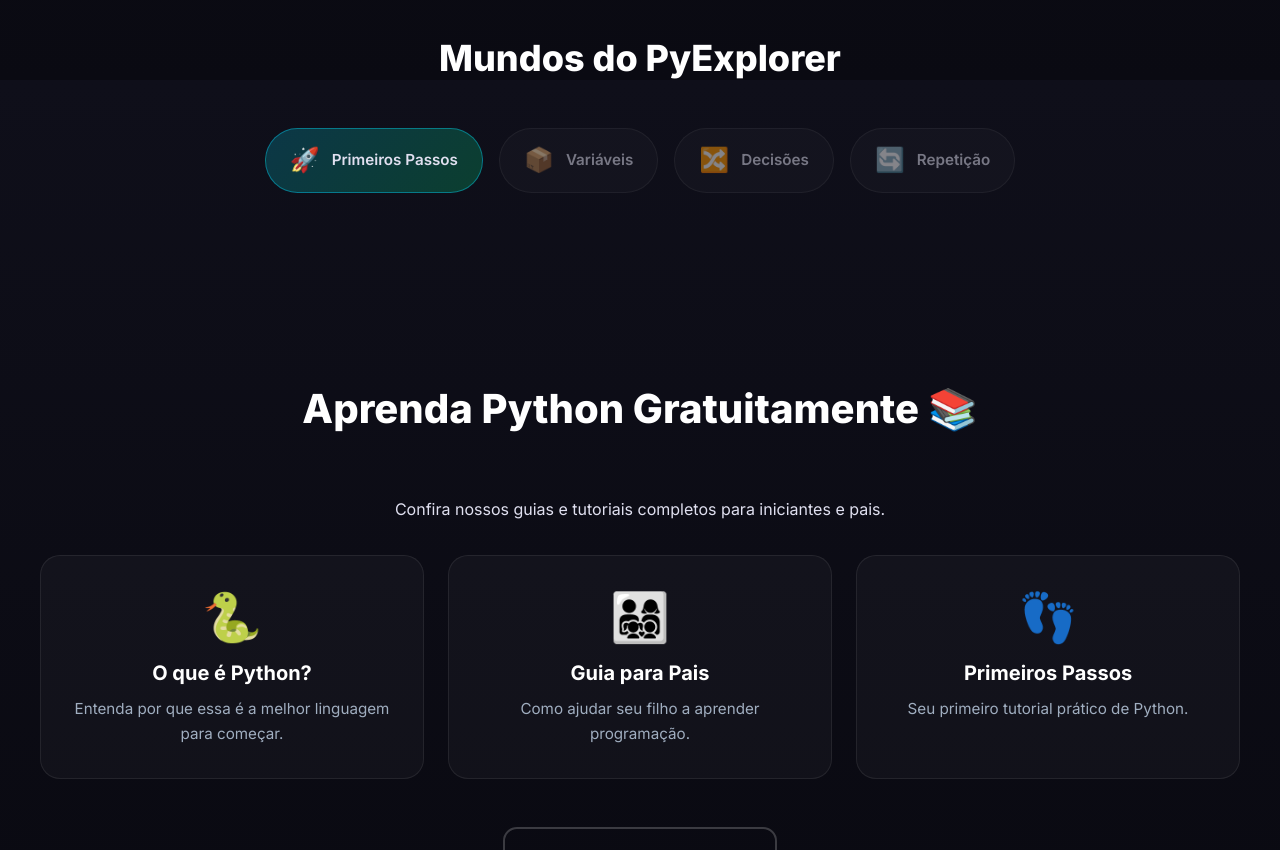
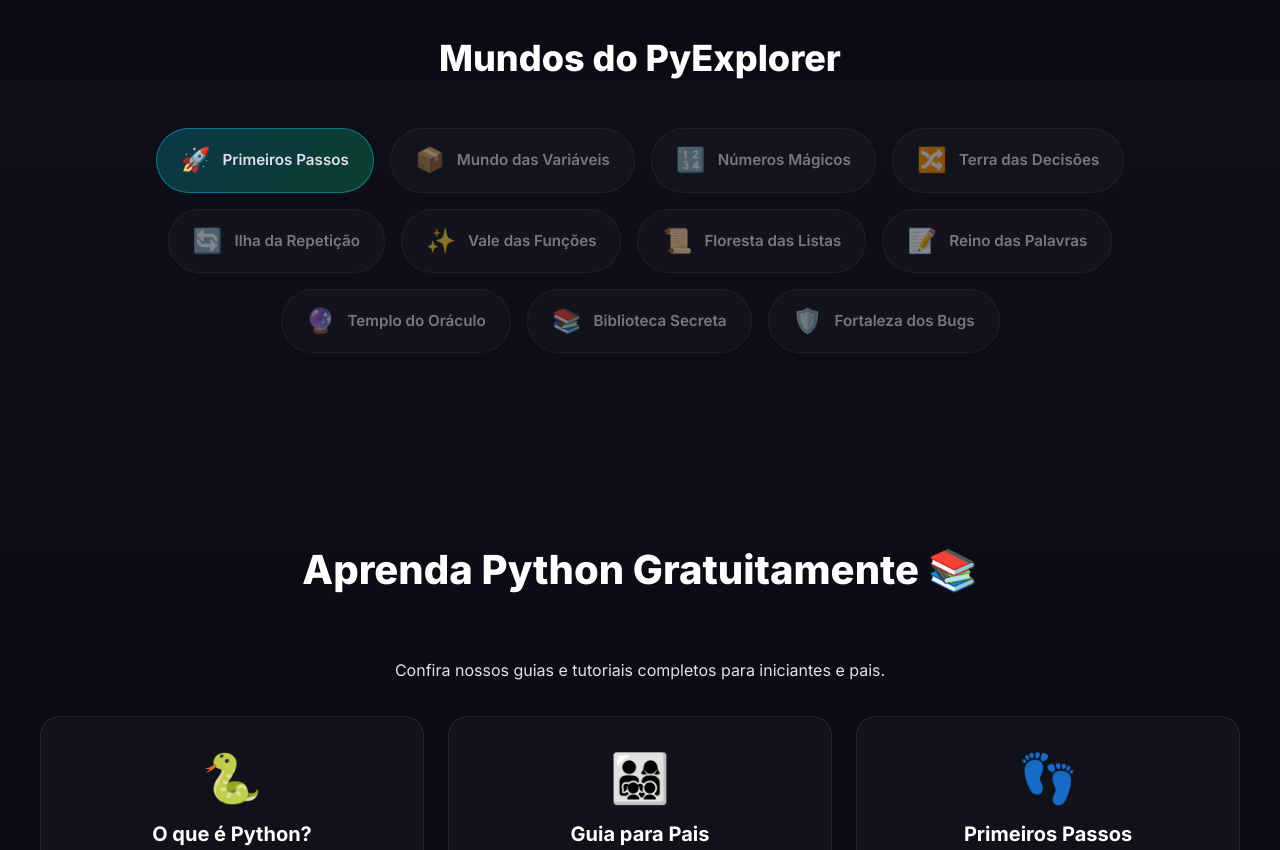
Before and after one commit to albertoivo/PyExplorer, a React (Vite) app: page / in a window 1280 px wide. Shown: the part 1520-2370 px from the top of the page. Built offline with nearby package versions, Linux system fonts and the light colour scheme; no server answers; the database is empty; a web font is replaced by a local one.

Commit message:
feat: add Firebase App Check with reCAPTCHA v3
- Integrated App Check for additional layer of security
- Using free reCAPTCHA v3 (unlimited, no cost)
- Debug mode enabled for local development
- Graceful fallback when not configured

```diff
--- a/src/components/game/WorldMap.tsx
+++ b/src/components/game/WorldMap.tsx
@@ -3,111 +3,12 @@ import type { World } from '../../types/question';
 import { useAuth } from '../../hooks/useAuth';
 import { TutorialModal, FlashcardDeck } from '../education';
 import { getTutorialByWorld } from '../../data/educationContent';
+import { WORLDS } from '../../data/worlds';
+import type { WorldInfo } from '../../data/worlds';
 import { StoryModal } from './StoryModal';
 import { WorldCard } from './WorldCard';
 import { STORY_CHAPTERS, type StoryEpisode } from '../../data/gamificationData';
 import './WorldMap.css';
-
-interface WorldInfo {
-    id: World;
-    name: string;
-    description: string;
-    icon: string;
-    color: string;
-    requiredScore?: number;
-}
-
-// Definição dos mundos do jogo
-// Ordem pedagógica correta: básico → variáveis → números → decisões → repetições → funções → listas → strings
-const WORLDS: WorldInfo[] = [
-    {
-        id: 'basic_commands',
-        name: 'Primeiros Passos',
-        description: 'Aprenda a dar os primeiros comandos em Python!',
-        icon: '🚀',
-        color: '#00d9ff',
-    },
-    {
-        id: 'variables',
-        name: 'Mundo das Variáveis',
-        description: 'Guarde informações em caixinhas mágicas!',
-        icon: '📦',
-        color: '#667eea',
-        requiredScore: 30,
-    },
-    {
-        id: 'numbers',
-        name: 'Números Mágicos',
-        description: 'Faça cálculos incríveis como um mago da matemática!',
-        icon: '🔢',
-        color: '#9f7aea',
-        requiredScore: 60,
-    },
-    {
-        id: 'conditions',
-        name: 'Terra das Decisões',
-        description: 'Faça escolhas e crie caminhos diferentes!',
-        icon: '🔀',
-        color: '#f093fb',
-        requiredScore: 100,
-    },
-    {
-        id: 'loops',
-        name: 'Ilha da Repetição',
-        description: 'Repita comandos como um feiticeiro!',
-        icon: '🔄',
-        color: '#48bb78',
-        requiredScore: 150,
-    },
-    {
-        id: 'functions',
-        name: 'Vale das Funções',
-        description: 'Crie suas próprias magias reutilizáveis!',
-        icon: '✨',
-        color: '#ed8936',
-        requiredScore: 200,
-    },
-    {
-        id: 'lists',
-        name: 'Floresta das Listas',
-        description: 'Organize muitas coisas numa única lista!',
-        icon: '📜',
-        color: '#fc8181',
-        requiredScore: 260,
-    },
-    {
-        id: 'strings',
-        name: 'Reino das Palavras',
-        description: 'Manipule textos e crie histórias!',
-        icon: '📝',
-        color: '#fbd38d',
-        requiredScore: 320,
-    },
-    {
-        id: 'user_input',
-        name: 'Templo do Oráculo',
-        description: 'Aprenda a conversar com o usuário!',
-        icon: '🔮',
-        color: '#d69e2e',
-        requiredScore: 380,
-    },
-    {
-        id: 'dictionaries',
-        name: 'Biblioteca Secreta',
-        description: 'Guarde segredos em dicionários!',
-        icon: '📚',
-        color: '#9b2c2c',
-        requiredScore: 440,
-    },
-    {
-        id: 'error_handling',
-        name: 'Fortaleza dos Bugs',
-        description: 'Proteja seu código contra erros!',
-        icon: '🛡️',
-        color: '#4a5568',
-        requiredScore: 500,
-    },
-];
 
 // Chave para guardar tutoriais vistos
 const VIEWED_TUTORIALS_KEY = 'pyexplorer_viewed_tutorials';
--- /dev/null
+++ b/src/data/worlds.ts
@@ -0,0 +1,102 @@
+import type { World } from '../types/question';
+
+export interface WorldInfo {
+    id: World;
+    name: string;
+    description: string;
+    icon: string;
+    color: string;
+    requiredScore?: number;
+}
+
+// Definição dos mundos do jogo
+// Ordem pedagógica correta: básico → variáveis → números → decisões → repetições → funções → listas → strings
+export const WORLDS: WorldInfo[] = [
+    {
+        id: 'basic_commands',
+        name: 'Primeiros Passos',
+        description: 'Aprenda a dar os primeiros comandos em Python!',
+        icon: '🚀',
+        color: '#00d9ff',
+    },
+    {
+        id: 'variables',
+        name: 'Mundo das Variáveis',
+        description: 'Guarde informações em caixinhas mágicas!',
+        icon: '📦',
+        color: '#667eea',
+        requiredScore: 30,
+    },
+    {
+        id: 'numbers',
+        name: 'Números Mágicos',
+        description: 'Faça cálculos incríveis como um mago da matemática!',
+        icon: '🔢',
+        color: '#9f7aea',
+        requiredScore: 60,
+    },
+    {
+        id: 'conditions',
+        name: 'Terra das Decisões',
+        description: 'Faça escolhas e crie caminhos diferentes!',
+        icon: '🔀',
+        color: '#f093fb',
+        requiredScore: 100,
+    },
+    {
+        id: 'loops',
+        name: 'Ilha da Repetição',
+        description: 'Repita comandos como um feiticeiro!',
+        icon: '🔄',
+        color: '#48bb78',
+        requiredScore: 150,
+    },
+    {
+        id: 'functions',
+        name: 'Vale das Funções',
+        description: 'Crie suas próprias magias reutilizáveis!',
+        icon: '✨',
+        color: '#ed8936',
+        requiredScore: 200,
+    },
+    {
+        id: 'lists',
+        name: 'Floresta das Listas',
+        description: 'Organize muitas coisas numa única lista!',
+        icon: '📜',
+        color: '#fc8181',
+        requiredScore: 260,
+    },
+    {
+        id: 'strings',
+        name: 'Reino das Palavras',
+        description: 'Manipule textos e crie histórias!',
+        icon: '📝',
+        color: '#fbd38d',
+        requiredScore: 320,
+    },
+    {
+        id: 'user_input',
+        name: 'Templo do Oráculo',
+        description: 'Aprenda a conversar com o usuário!',
+        icon: '🔮',
+        color: '#d69e2e',
+        requiredScore: 380,
+    },
+    {
+        id: 'dictionaries',
+        name: 'Biblioteca Secreta',
+        description: 'Guarde segredos em dicionários!',
+        icon: '📚',
+        color: '#9b2c2c',
+        requiredScore: 440,
+    },
+    {
+        id: 'error_handling',
+        name: 'Fortaleza dos Bugs',
+        description: 'Proteja seu código contra erros!',
+        icon: '🛡️',
+        color: '#4a5568',
+        requiredScore: 500,
+    },
+];
--- a/src/firebase/firebaseConfig.ts
+++ b/src/firebase/firebaseConfig.ts
@@ -6,6 +6,8 @@ import { getFirestore } from 'firebase/firestore';
 import type { Firestore } from 'firebase/firestore';
 import { getAnalytics } from 'firebase/analytics';
 import type { Analytics } from 'firebase/analytics';
+import { initializeAppCheck, ReCaptchaV3Provider } from 'firebase/app-check';
+import type { AppCheck } from 'firebase/app-check';
 
 /**
  * Configuração do Firebase
@@ -27,21 +29,43 @@ const firebaseConfig = {
     measurementId: import.meta.env.VITE_FIREBASE_MEASUREMENT_ID || 'G-ZF147K9F7V',
 };
 
+// Chave do site reCAPTCHA v3 (100% gratuito, sem limites)
+// Criar em: https://www.google.com/recaptcha/admin
+const RECAPTCHA_V3_SITE_KEY = import.meta.env.VITE_RECAPTCHA_SITE_KEY || '6LegrkosAAAAAGq37czqV7DtO_DLJWGuV1D0D8sh';
+
 // Inicializa o Firebase
 let app: FirebaseApp;
 let auth: Auth;
 let db: Firestore;
 let analytics: Analytics;
+let appCheck: AppCheck | null = null;
 
 try {
     app = initializeApp(firebaseConfig);
     auth = getAuth(app);
     db = getFirestore(app);
     analytics = getAnalytics(app);
+
+    // Inicializa App Check com reCAPTCHA v3 (gratuito)
+    if (RECAPTCHA_V3_SITE_KEY) {
+        // Habilita debug token em desenvolvimento para testes locais
+        if (import.meta.env.DEV) {
+            // @ts-expect-error - Debug token global para desenvolvimento
+            self.FIREBASE_APPCHECK_DEBUG_TOKEN = true;
+        }
+
+        appCheck = initializeAppCheck(app, {
+            provider: new ReCaptchaV3Provider(RECAPTCHA_V3_SITE_KEY),
+            isTokenAutoRefreshEnabled: true,
+        });
+        console.log('✅ Firebase App Check inicializado com sucesso');
+    } else if (import.meta.env.PROD) {
+        console.warn('⚠️ App Check não configurado: VITE_RECAPTCHA_SITE_KEY não definida');
+    }
 } catch (error) {
     console.error('Erro ao inicializar Firebase:', error);
     throw error;
 }
 
-export { app, auth, db, analytics };
+export { app, auth, db, analytics, appCheck };
 export default app;
--- a/src/pages/HomePage.tsx
+++ b/src/pages/HomePage.tsx
@@ -1,6 +1,7 @@
 import { Link } from 'react-router-dom';
 import { useAuth } from '../hooks/useAuth';
 import { SEO } from '../components/common/SEO';
+import { WORLDS } from '../data/worlds';
 import './HomePage.css';
 
 /**
@@ -63,7 +64,7 @@ export function HomePage() {
                     </article>
 
                     <article className="feature-card">
-                        <h3 className="feature-card__title" data-icon="🌍">7 Mundos para Explorar</h3>
+                        <h3 className="feature-card__title" data-icon="🌍">11 Mundos para Explorar</h3>
                         <p className="feature-card__description">Desbloqueie novos mundos conforme avança!</p>
                     </article>
 
@@ -94,22 +95,16 @@ export function HomePage() {
                 <h2 className="worlds-preview__title">Mundos do PyExplorer</h2>
 
                 <div className="worlds-preview__list">
-                    <div className="world-preview">
-                        <span className="world-preview__icon">🚀</span>
-                        <span className="world-preview__name">Primeiros Passos</span>
-                    </div>
-                    <div className="world-preview world-preview--locked">
-                        <span className="world-preview__icon">📦</span>
-                        <span className="world-preview__name">Variáveis</span>
-                    </div>
-                    <div className="world-preview world-preview--locked">
-                        <span className="world-preview__icon">🔀</span>
-                        <span className="world-preview__name">Decisões</span>
-                    </div>
-                    <div className="world-preview world-preview--locked">
-                        <span className="world-preview__icon">🔄</span>
-                        <span className="world-preview__name">Repetição</span>
-                    </div>
+                    {WORLDS.map((world, index) => (
+                        <div
+                            key={world.id}
+                            className={`world-preview ${index > 0 ? 'world-preview--locked' : ''}`}
+                            title={world.description}
+                        >
+                            <span className="world-preview__icon">{world.icon}</span>
+                            <span className="world-preview__name">{world.name}</span>
+                        </div>
+                    ))}
                 </div>
             </section>
 
```
Also changed, not shown: 1 other file (tests, documents, lock files or other folders).
